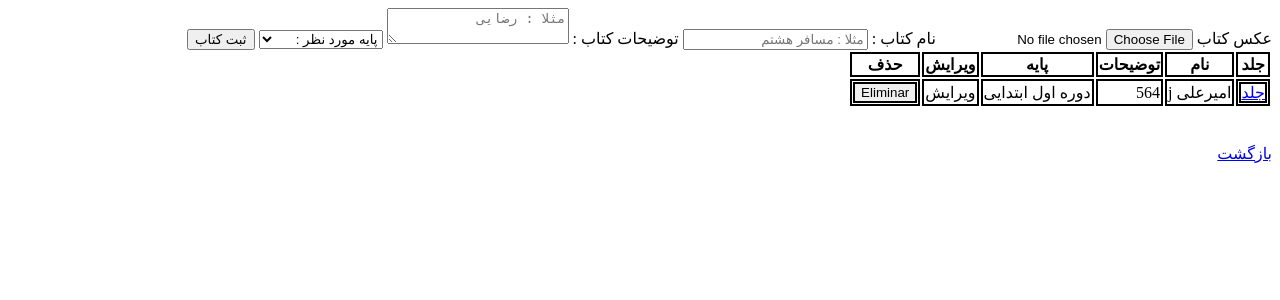
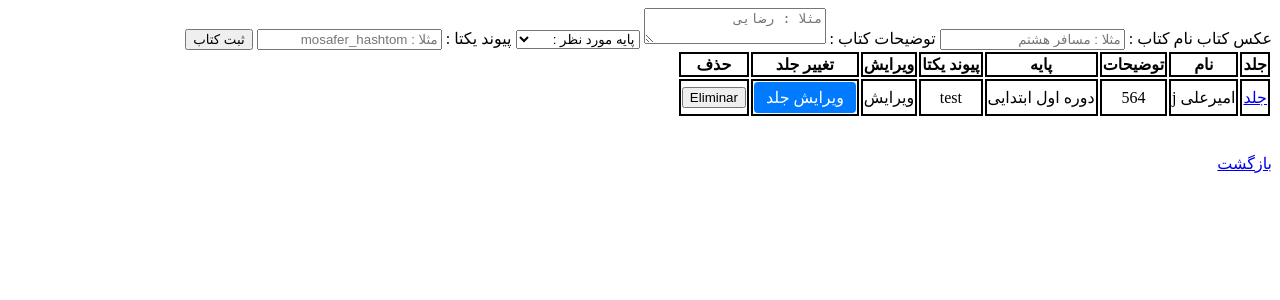
Before and after one commit to amirali5370/DanaSho, a Flask app: template templates/admin/books.html in a window 1280 px wide. Shown: the top 300 px of the page. Run offline with Flask 3, Linux system fonts and the light colour scheme; the template is opened without the code that fills it: values that come from a table or form of the project are taken from there, others are empty; some libraries are stand-ins or nearby versions.

Commit message:
The ability to edit the book cover was added

```diff
--- a/app.py
+++ b/app.py
@@ -23,6 +23,7 @@ app.register_error_handler(404, page_not_found)
 
 app.config["SQLALCHEMY_DATABASE_URI"] = config.SQLALCHEMY_DATABASE_URI
 app.config["SECRET_KEY"] = config.SECRET_KEY
+# app.config['MAX_CONTENT_LENGTH'] = 16 * 1024 * 1024  # 16 مگابایت
 extentions.db.init_app(app)
 csrf = CSRFProtect(app)
 
--- a/models/book.py
+++ b/models/book.py
@@ -8,3 +8,4 @@ class Book(db.Model):
     name = Column(String, nullable=False, index=True)
     about = Column(String, nullable=False, index=True)
     grade = Column(Integer, nullable=False, index=True)
+    primalink = Column(String, nullable=False, index=True)
--- a/scoring.py
+++ b/scoring.py
@@ -16,3 +16,5 @@
 
 #مبلغ نهایی کردن
 price = 10000
+# سایز جلد کتاب ها
+vol_size = (540, 900)
--- a/templates/admin/books.html
+++ b/templates/admin/books.html
@@ -11,9 +11,23 @@
         #k_class .c12 {
             background-color: rgb(244, 127, 255);
         }
-        table * {
+        td,th,tr {
             border: 2px black solid;
+            text-align: center;
         }
+        input[type="file"] {
+            display: none;
+        }
+
+        .custom-file-upload {
+            display: inline-block;
+            padding: 6px 12px;
+            cursor: pointer;
+            background-color: #007bff;
+            color: white;
+            border-radius: 4px;
+        }
+
     </style>
     <link rel="stylesheet" href="{{ url_for('static', filename='libraries/sweetalert2/sweetalert2.min.css') }}">
     <script defer src="{{ url_for('static', filename='libraries/sweetalert2/sweetalert2.all.min.js') }}"></script>
@@ -26,7 +40,7 @@
     <input type="hidden" name="mode" id="mode" value="add">
 
     <label for="photo" id="L-photo">عکس کتاب</label>
-    <input type="file" name="photo" id="photo" value="">
+    <input type="file" name="photo" id="photo" accept="image/*">
 
     <label for="name" id="L-name">نام کتاب :</label>
     <input type="text" name="name" id="name" placeholder="مثلا : مسافر هشتم">
@@ -43,6 +57,9 @@
         <option value="0">فرهنگیان</option>
     </select>
 
+    <label for="primalink" id="L-primalink">پیوند یکتا :</label>
+    <input type="text" name="primalink" id="primalink" placeholder="مثلا : mosafer_hashtom" onkeypress="return isValidChar(event)">
+
     <button type="submit" id="submit">ثبت کتاب</button>
 </form>
 
@@ -57,7 +74,9 @@
         <th>نام</th>
         <th>توضیحات</th>
         <th>پایه</th>
+        <th>پیوند یکتا</th>
         <th>ویرایش</th>
+        <th>تغییر جلد</th>
         <th>حذف</th>
     </tr>
     {% for b in books %}
@@ -66,7 +85,13 @@
         <td>{{b.name}}</td>
         <td>{{b.about}}</td>
         <td>{{"دوره اول ابتدایی" if b.grade == 1 else "دوره دوم ابتدایی" if b.grade == 2 else "دوره متوسطه اول" if b.grade == 3 else "دوره متوسطه دوم" if b.grade == 4 else "فرهنگیان"}}</td>
+        <td>{{b.primalink}}</td>
         <td onclick="edit(this)">ویرایش</td>
+        <td><form id="upload-file" enctype="multipart/form-data">
+            <input type="hidden" name="csrf_token" value="{{ csrf_token() }}">
+            <label for="photo" class="custom-file-upload">ویرایش جلد</label>
+            <input name="photo" id="photo" type="file" onchange="edit_photo(this)" accept="image/*">
+        </form></td>
         <td>
             <input type="button" value="Eliminar"
             onclick="del_book(this,{{b.id}})">
@@ -79,6 +104,12 @@
 <br><br>
 <a href="/admin/dashboard"> بازگشت</a>
 
+<script>
+    function isValidChar(event) {
+      const allowedChars = /^[a-zA-Z0-9--_]+$/;
+      return allowedChars.test(event.key);
+    }
+</script>
 
 
 <script type="module">
@@ -131,6 +162,7 @@
 
     document.querySelector("#name").value = null;
     document.querySelector("#about").value = null;
+    document.querySelector("#primalink").value = null;
 
     document.querySelector("#title_grade").selected = "selected";
 
@@ -142,6 +174,7 @@
         const name = row.children[1].innerText;
         const about = row.children[2].innerText;
         const grade = row.children[3].innerText;
+        const primalink = row.children[4].innerText;
 ;
 
         document.querySelector("#submit").innerText = "ویرایش کتاب";
@@ -150,6 +183,7 @@
 
         document.querySelector("#name").value = name;
         document.querySelector("#about").value = about;
+        document.querySelector("#primalink").value = primalink;
 
         const grade_list = document.querySelector("#grade").children
         for (var i=1;i<=grade_list.length;i++){
@@ -205,7 +239,36 @@
 
 
 
+    function edit_photo(e) {
+        const id = e.parentNode.parentNode.parentNode.id
+        var form = document.getElementById('upload-file');
+        var formData = new FormData(form);
 
+        var xhr = new XMLHttpRequest();
+        xhr.open('POST', `/admin/photo-book/${id}`, true);
+
+        xhr.onload = function() {
+            if (xhr.status === 200) {
+                swal({
+                    title: 'ویرایش کتاب!',
+                    html: 'جلد کتاب مورد نظر با موفقیت ویرایش شد.',
+                    type: 'success',
+                    confirmButtonColor: '#3f9b0b',
+                    confirmButtonText: '<div style="direction:rtl;font-size:18px;font-family:Iran,Calibri;font-weight:bold;"><i style="margin-left: 5px;" class="fa fa-times"></i> تائید</div>',
+                    showCloseButton: true,
+                    showLoaderOnConfirm:true,
+                    allowOutsideClick:false,
+                }).then((result) => {swal.close();
+                    setInterval(function() {
+                        location.reload();
+                    }, 250)});
+            } else {
+                console.error('خطا: ' + xhr.status);
+            }
+        };
+
+        xhr.send(formData);
+    };
 
 
 
```
Also changed, not shown: blueprints/admin.py (+22 -2 lines), instance/database.db, static/books/1.jpg, static/books/2.jpg (deleted), static/books/3.jpg (deleted), static/books/test.jpg (deleted).
